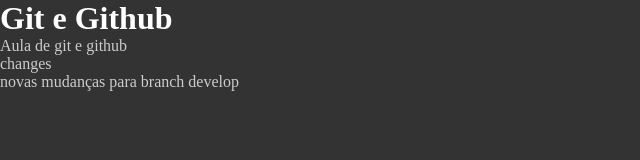
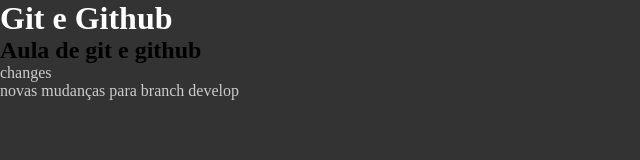
Before and after one commit to Ozielmarcos/bootcampDB1, a plain HTML site: page index.html in a window 1280 px wide. Shown: the whole page, without its empty margins (0-640 px from the left). Drawn offline with Linux system fonts and the light colour scheme.

Commit message:
alterando HTML

```diff
--- a/index.html
+++ b/index.html
@@ -14,7 +14,7 @@
 
     <h1>Git e Github</h1>
 
-    <p>Aula de git e github</p>
+    <h2>Aula de git e github</h2>
 
     <p>changes</p>
 
```
